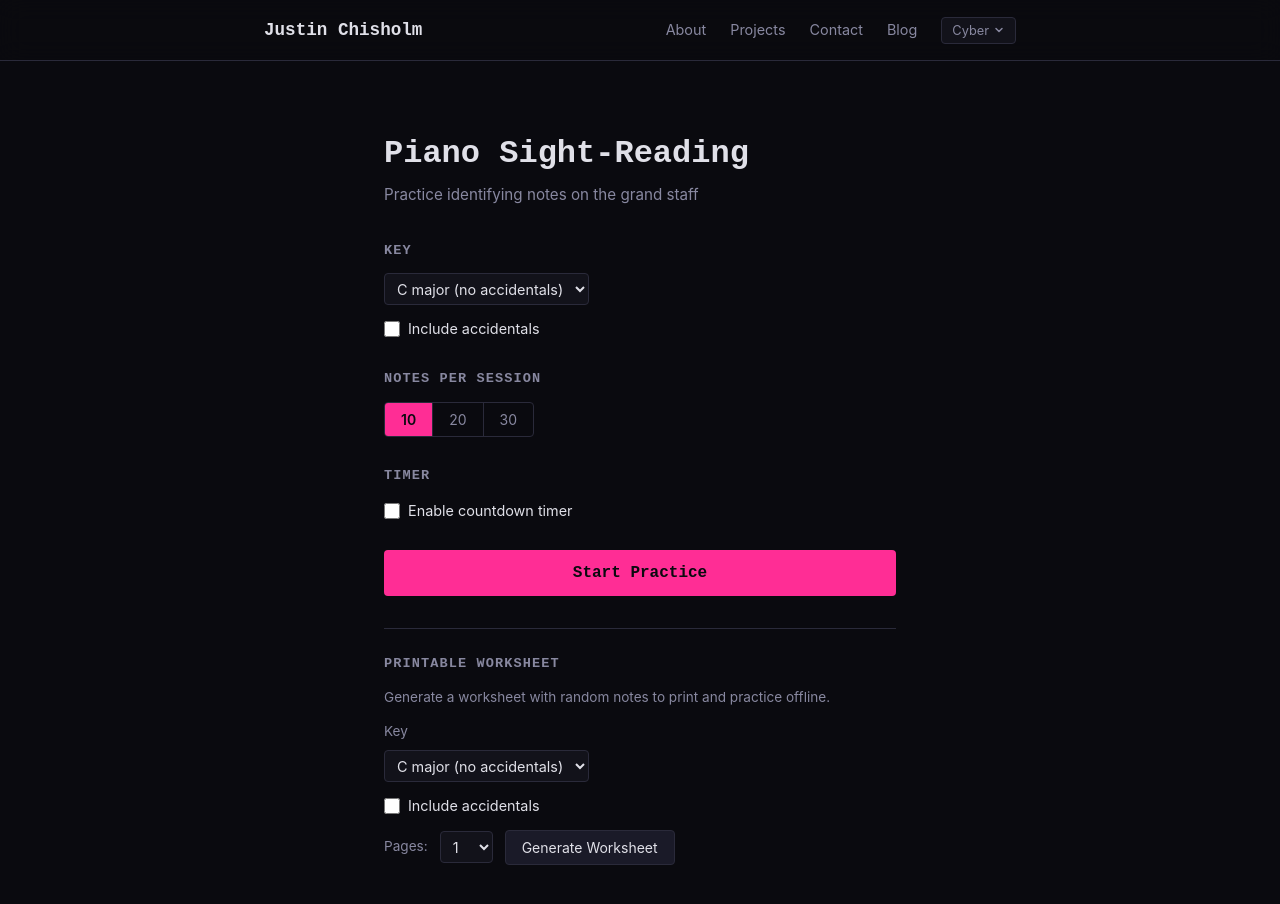
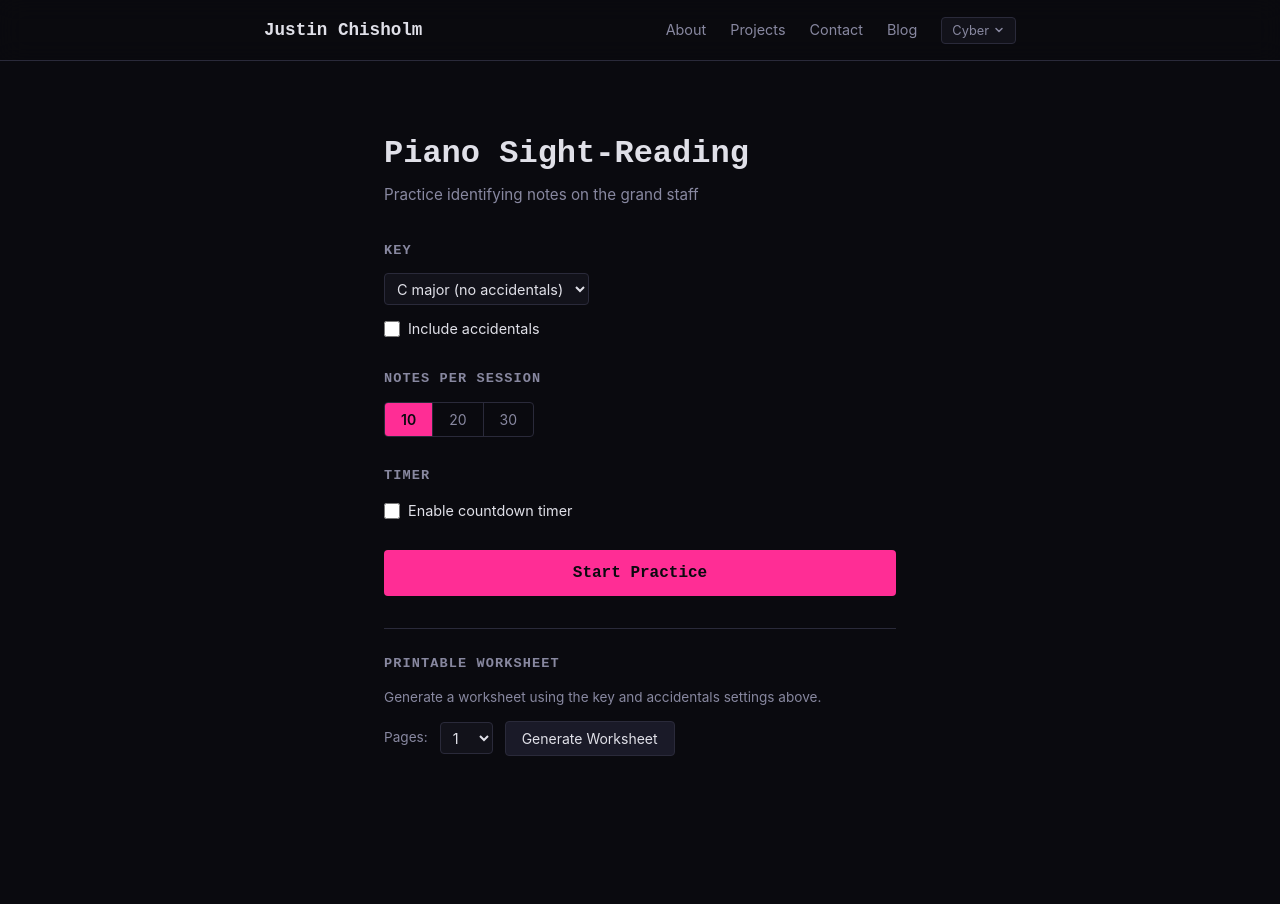
Before and after one commit to RayChisholm/JustinChisholm, a Next.js app: page /piano in a window 1280 px wide. Shown: the top 904 px of the page. After the commit the page ends 812 px from the top, so only its background shows below. Built offline with nearby package versions, Linux system fonts and the light colour scheme.

Commit message:
Refactor WorksheetControls to use props for key signature and accidentals settings

```diff
--- a/app/piano/components/SettingsPanel.tsx
+++ b/app/piano/components/SettingsPanel.tsx
@@ -95,47 +95,28 @@ export function SettingsPanel({ settings, onUpdate, onStart, onPrintWorksheet }:
 
       <div className={styles.worksheetSection}>
         <h2 className={styles.sectionTitle}>Printable Worksheet</h2>
-        <WorksheetControls onPrint={onPrintWorksheet} />
+        <WorksheetControls
+          keySig={settings.keySigVexKey}
+          allowAccidentals={settings.allowAccidentals}
+          onPrint={onPrintWorksheet}
+        />
       </div>
     </div>
   );
 }
 
-function WorksheetControls({ onPrint }: { onPrint: (keySig: string, count: number, allowAccidentals: boolean) => void }) {
+function WorksheetControls({ keySig, allowAccidentals, onPrint }: {
+  keySig: string;
+  allowAccidentals: boolean;
+  onPrint: (keySig: string, count: number, allowAccidentals: boolean) => void;
+}) {
   const [pages, setPages] = useState(1);
-  const [keySig, setKeySig] = useState("C");
-  const [allowAccidentals, setAllowAccidentals] = useState(false);
 
   return (
     <div className={styles.worksheetControls}>
       <p className={styles.worksheetNote}>
-        Generate a worksheet with random notes to print and practice offline.
+        Generate a worksheet using the key and accidentals settings above.
       </p>
-      <div className={styles.worksheetOption}>
-        <label className={styles.label}>Key</label>
-        <select
-          className={styles.numberInput}
-          value={keySig}
-          onChange={(e) => setKeySig(e.target.value)}
-          style={{ width: "auto" }}
-        >
-          {KEY_SIGNATURES.map((k) => {
-            const count = k.alteredNotes.length;
-            const symbol = k.alterationType === "sharp" ? "♯" : k.alterationType === "flat" ? "♭" : "";
-            const label = count === 0 ? `${k.name} (no accidentals)` : `${k.name} (${count}${symbol})`;
-            return <option key={k.vexKey} value={k.vexKey}>{label}</option>;
-          })}
-        </select>
-      </div>
-      <label className={`${styles.checkRow} ${styles.worksheetOption}`}>
-        <input
-          type="checkbox"
-          checked={allowAccidentals}
-          onChange={(e) => setAllowAccidentals(e.target.checked)}
-          className={styles.checkbox}
-        />
-        <span>Include accidentals</span>
-      </label>
       <div className={styles.worksheetRow}>
         <label className={styles.label} style={{ margin: 0, alignSelf: "center" }}>Pages:</label>
         <select
```
